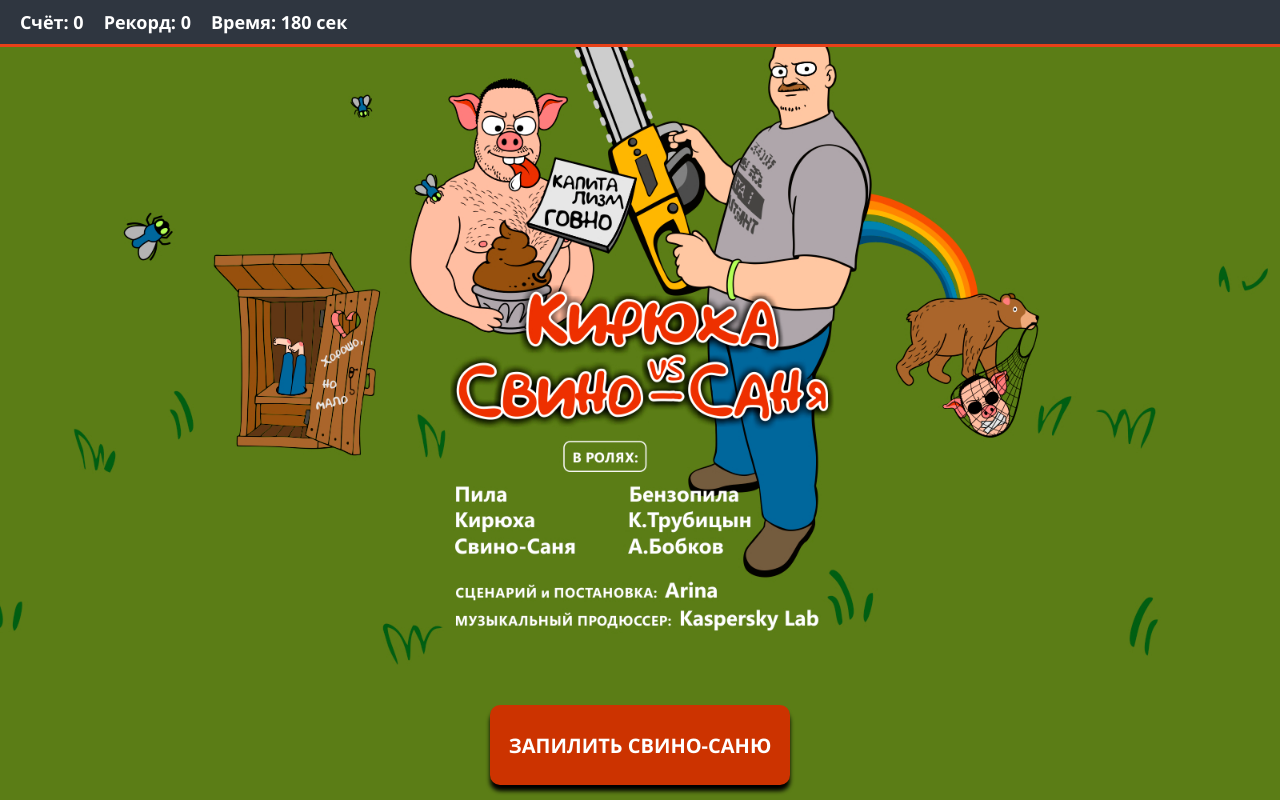
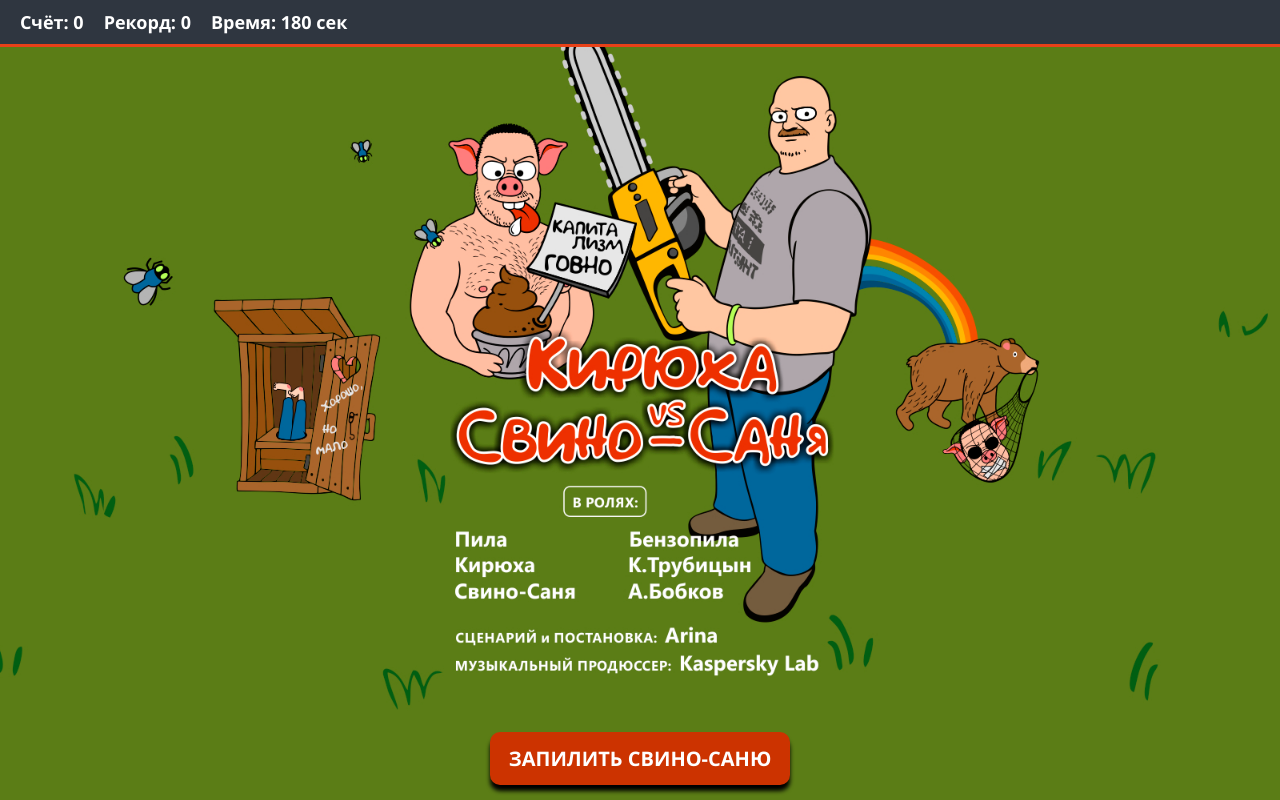
Before and after one commit to arina-io/game, a plain HTML site: page index.html in a window 1280 px wide. Drawn offline with Linux system fonts and the light colour scheme.

Commit message:
Add files via upload

```diff
--- a/index.html
+++ b/index.html
@@ -5,11 +5,26 @@
   <meta name="viewport" content="width=device-width, initial-scale=1.0, maximum-scale=1.0, user-scalable=no" />
   <title>Кирюха-бензопила и Свино-сан</title>
   <style>
+
     * {
       box-sizing: border-box;
       user-select: none;
       -webkit-user-select: none;
     }
+
+
+
+
+@font-face {
+  font-family: 'Segoe UI';
+  src: url('fonts/Segoe UI.ttf') format('ttf');
+  font-weight: 400;
+  font-style: normal;
+  font-display: swap;
+}
+
+
+
 
       html, body {
       margin: 0;
@@ -17,7 +32,7 @@
       width: 100%;
       height: 100%;
       color: #fff;
-      font-family: 'Segoe UI', Tahoma, Geneva, Verdana, sans-serif;
+      font-family: 'Segoe UI', sans-serif;
       overflow: hidden;
     }
 
@@ -49,12 +64,12 @@
     /* Игровое поле */
     #game-container {
      position: relative;
-    // top: -45px;
+
       width: 100%;
       height: 100%;
       background: #667C26;
       overflow: hidden;
-      //touch-action: none;
+
     }
 
 
@@ -83,22 +98,28 @@
 }
 
 
+#img-container img{
+top: 45px;
+}
+
+
+
 #restartBtn {
             position: absolute;
             bottom: 15px;
-            //padding: 0px 0px;
+            padding: 1%;
             font-size: 20px;
             background: #CC3300;
             color: white;
             border: none;
             border-radius: 10px;
             cursor: pointer;
-            font-family: 'Segoe UI', Tahoma, Geneva, Verdana, sans-serif;
+            font-family: 'Segoe UI', sans-serif;
             font-weight: bold;
             width: 20%;
-min-width: 300px;
-
-            height: 80px;
+            min-width: 300px;
+
+
             z-index: 6;
 box-shadow: 0px 6px 4px #000;
         }
@@ -174,6 +195,17 @@ font-family: 'Segoe UI', Tahoma, Geneva, Verdana, sans-serif;
     display: none !important;
   }
 }
+
+
+@media screen and (max-width: 370px) {
+  .hud-group {
+    gap: 15px;
+  }
+#hud {
+font-size: 17px;
+}
+}
+
 
 
 
@@ -1031,8 +1063,8 @@ if (isGameOver) return;
         vx: Math.cos(angle) * speed,
         vy: Math.sin(angle) * speed,
         angle: angle, // запоминаем направление для растяжения
-      radius: 10 + Math.random() * 20,
-      stretch: 1.2 + Math.random() * 0.8, // коэффициент вытягивания
+      radius: (10 + Math.random() * 20)*scaler,
+      stretch: (1.2 + Math.random() * 0.8)*scaler, // коэффициент вытягивания
       wobbleSpeed: 0.05 + Math.random() * 0.1, // скорость «дрожания» формы
       wobblePhase: Math.random() * Math.PI * 2,
       points: points,
@@ -1091,10 +1123,10 @@ function update() {
 
 
 // Адаптивный размер игрока под экран
-player.size = Math.max(70, Math.min(width, height) * 0.5);
-pila.size = Math.max(70, Math.min(width, height) * 0.5);
-arr.size = Math.max(70, Math.min(width, height) * 0.5);
-arl.size = Math.max(70, Math.min(width, height) * 0.5);
+player.size = (Math.max(70, Math.min(width, height) * 0.7))*scaler;
+pila.size = (Math.max(70, Math.min(width, height) * 0.7))*scaler;
+arr.size = (Math.max(70, Math.min(width, height) * 0.7))*scaler;
+arl.size = (Math.max(70, Math.min(width, height) * 0.7))*scaler;
 
 
 
@@ -1357,8 +1389,8 @@ ctx.restore();
 
 
 // Отрисовка анимированных зубьев
-const vibX = (Math.random() - 0.5) * 3;
-const vibY = (Math.random() - 0.5) * 3;
+const vibX = ((Math.random() - 0.5) * 3)*scaler;
+const vibY = ((Math.random() - 0.5) * 3)*scaler;
 
 ctx.save();
 ctx.translate(player.x, player.y + vibX + vibY);
@@ -1371,7 +1403,7 @@ ctx.translate(player.x, player.y + vibX + vibY);
     ctx.rotate(Math.sin(((15 - player.swingTimer) / 15) * Math.PI) * 0.005);
   }
 
-  const scale = Math.max(70, Math.min(width, height) * 0.5) / 125;
+  const scale = (Math.max(70, Math.min(width, height) * 0.7) / 125)*scaler;
   ctx.scale(scale, scale);
 
   const svgSize = 125;
@@ -1515,7 +1547,7 @@ window.addEventListener('resize', () => {
     width = canvas.width = window.innerWidth;
     height = canvas.height = window.innerHeight;
 scaler = Math.min(Math.max(window.innerWidth / BASE_WIDTH, 0.7), 5);
-alert (width);
+
 });
 
 restartBtn.addEventListener('click', () => {
```
